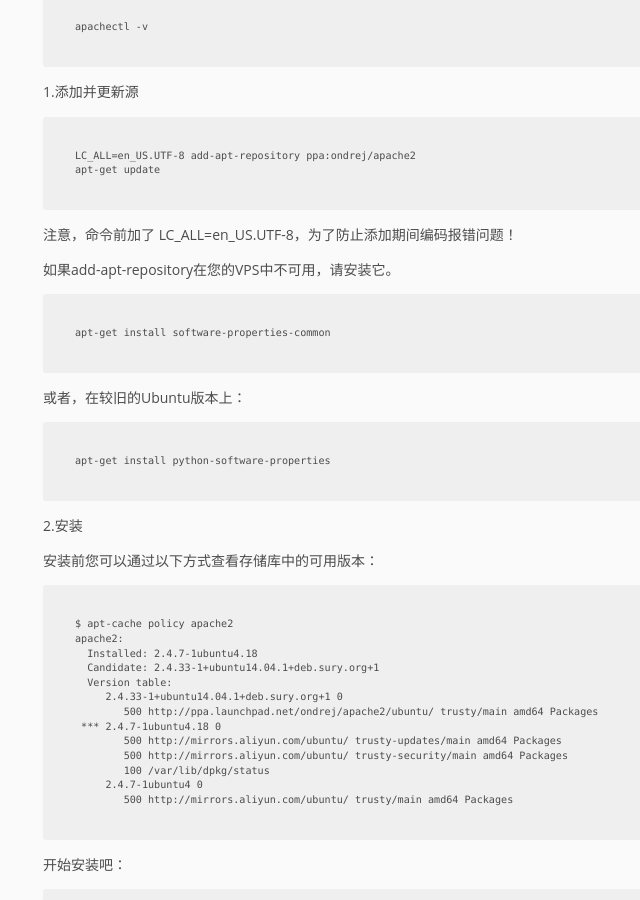
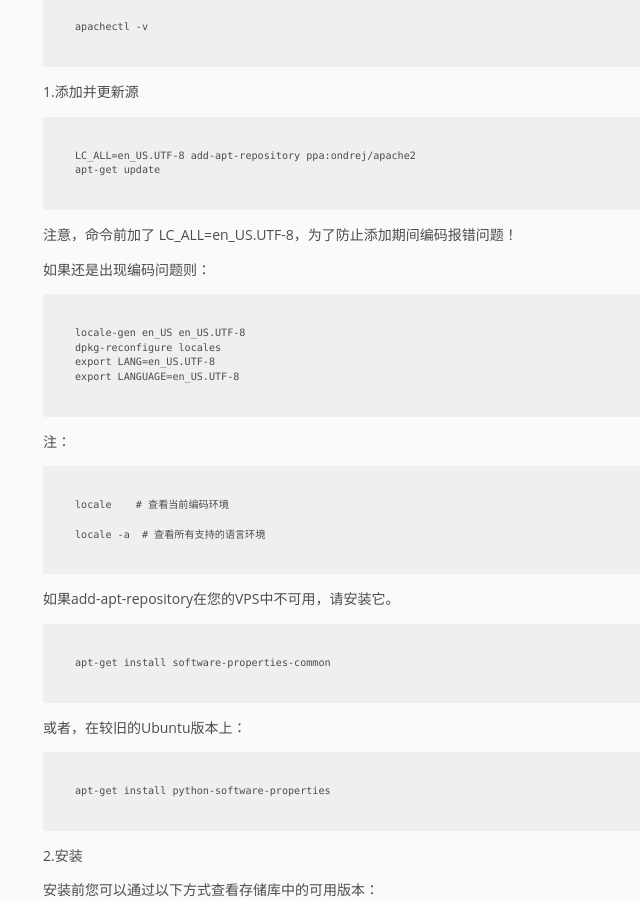
Before and after one commit to pingmalu/pingmalu.github.io, a Jekyll site: the page built from _posts/2016-10-21-apache2日常笔记.md, in a window 1280 px wide and 900 px high, scrolled down 545 px. Shown: the whole window, without its empty margins (157-797 px from the left). Built offline with Jekyll 4.4.1, drawn with Linux system fonts in a browser that asks for light colours.

Commit message:
'update'

```diff
--- a/_posts/2016-10-21-apache2日常笔记.md
+++ b/_posts/2016-10-21-apache2日常笔记.md
@@ -19,6 +19,20 @@ apache 2.4.9以后php-fpm协同apache一起工作所需要的配置没有以前
 	apt-get update
 
 注意，命令前加了 LC_ALL=en_US.UTF-8，为了防止添加期间编码报错问题！
+
+如果还是出现编码问题则：
+
+	locale-gen en_US en_US.UTF-8
+	dpkg-reconfigure locales
+	export LANG=en_US.UTF-8
+	export LANGUAGE=en_US.UTF-8
+
+注：
+
+	locale    # 查看当前编码环境
+
+	locale -a  # 查看所有支持的语言环境
+
 
 如果add-apt-repository在您的VPS中不可用，请安装它。
 
```
